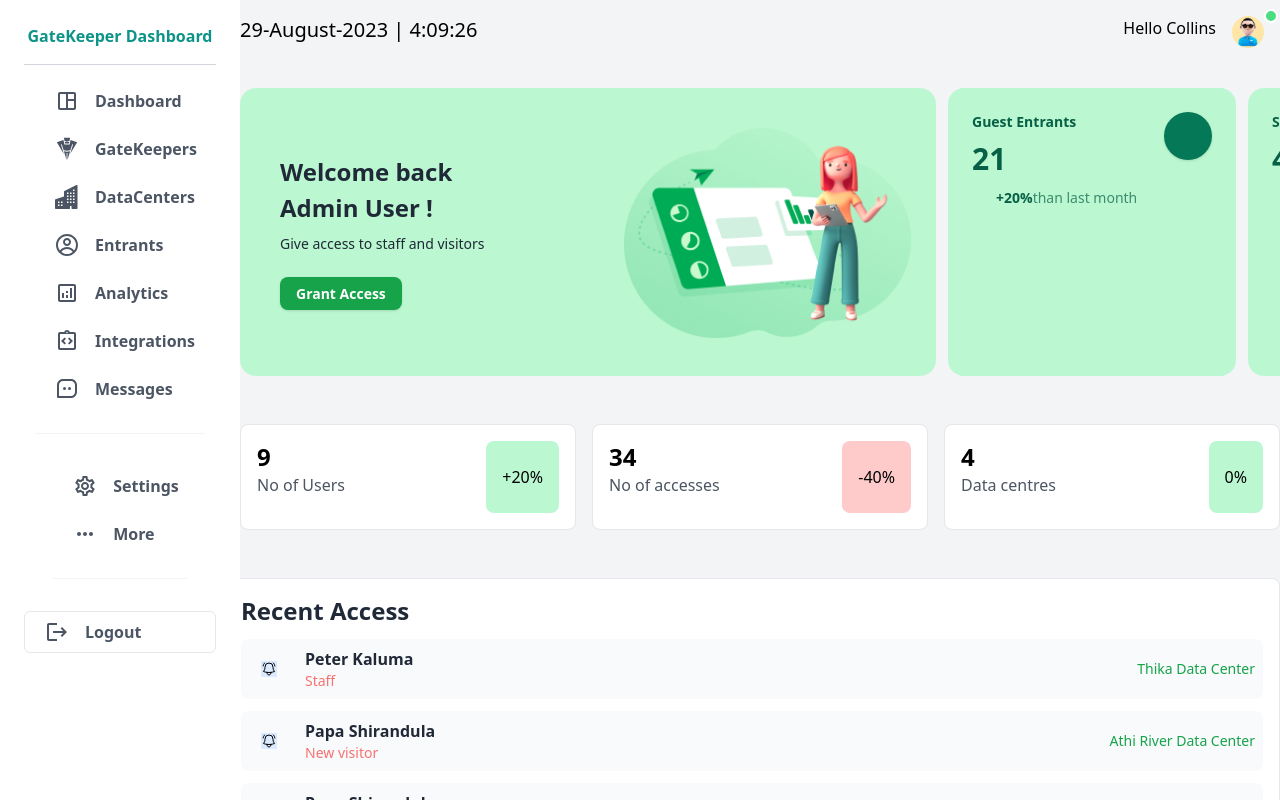
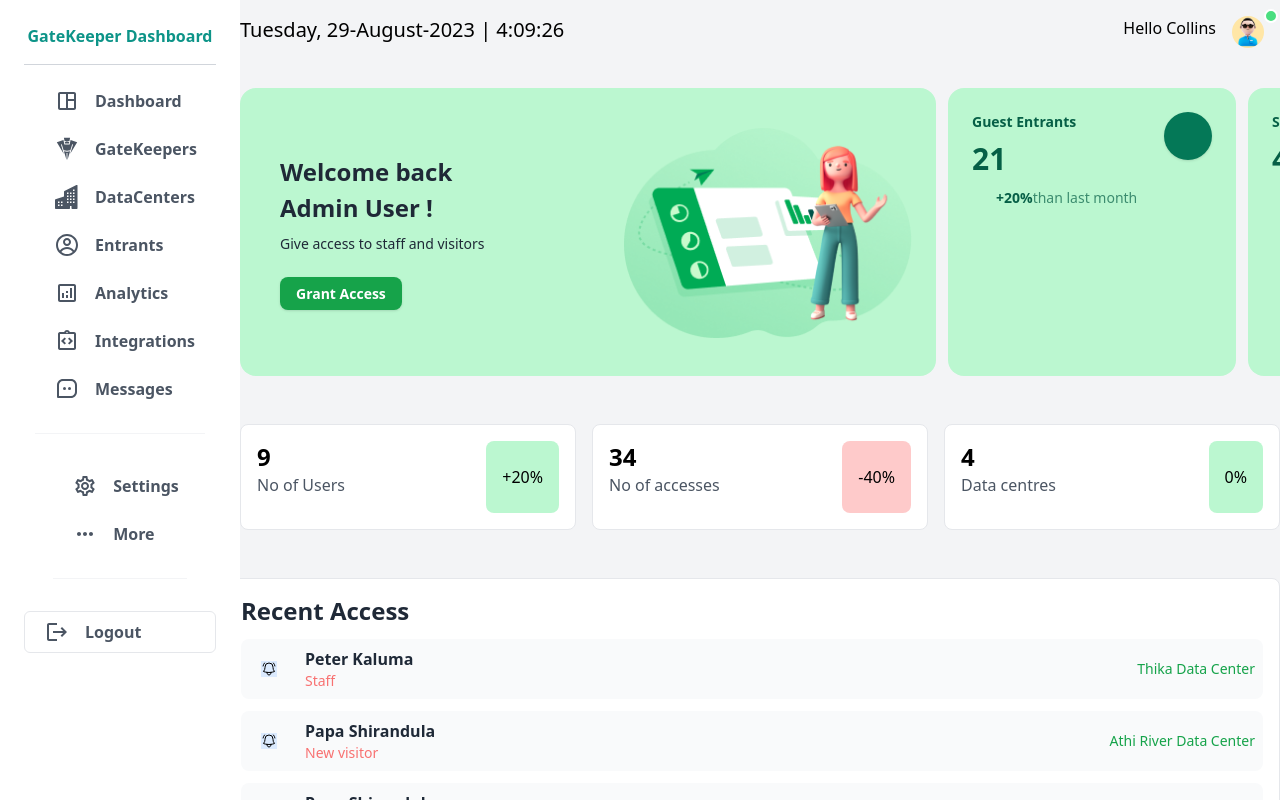
Before and after one commit to collinskrotich/sfc_access_management, a Next.js app: page / in a window 1280 px wide. Shown: the top 800 px of the page. Built offline with nearby package versions, Linux system fonts and the light colour scheme.

Commit message:
Added day of week

```diff
--- a/components/Header.jsx
+++ b/components/Header.jsx
@@ -20,6 +20,12 @@ const Header = () => {
     };
   }, []);
 
+  const daysOfWeek = [
+    'Sunday', 'Monday', 'Tuesday', 'Wednesday', 'Thursday', 'Friday', 'Saturday'
+  ];
+
+  const formattedDay = daysOfWeek[currentDateTime.getDay()];
+
   const formattedDateTime = `${
     currentDateTime.getDate() // Day
   }-${
@@ -37,7 +43,7 @@ const Header = () => {
   return (
   <div className='pl-60 flex justify-between pt-4'>
 
-    <h2 className='text-xl'>{formattedDateTime} </h2>
+    <h2 className='text-xl'>{formattedDay}, {formattedDateTime} </h2>
     <div className='flex flex-row'>
       <div className='pr-4'>Hello Collins</div>
       <div className='relative pr-4'>
```
